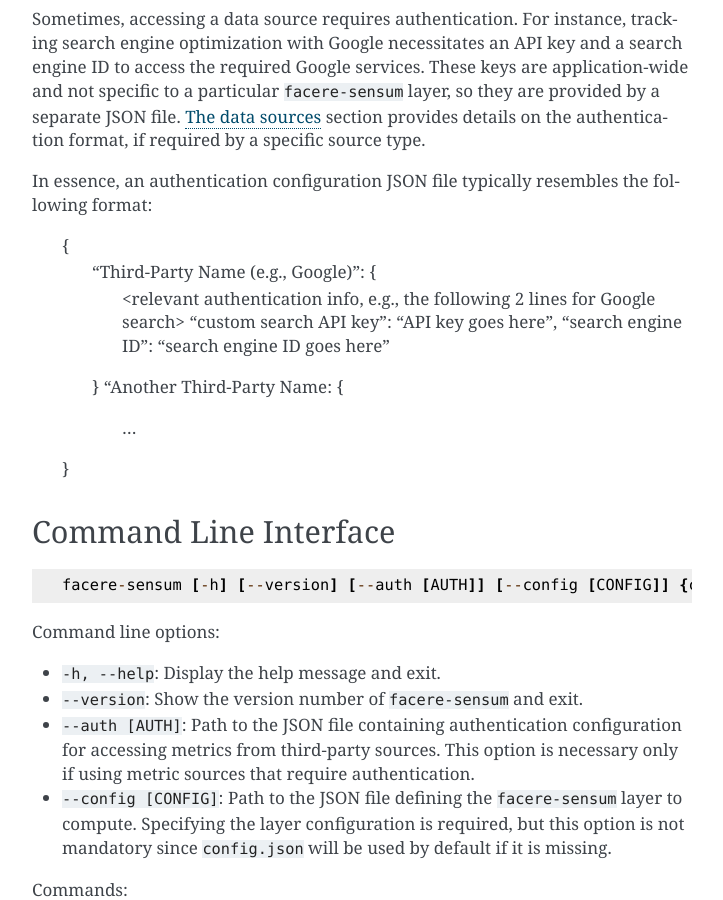
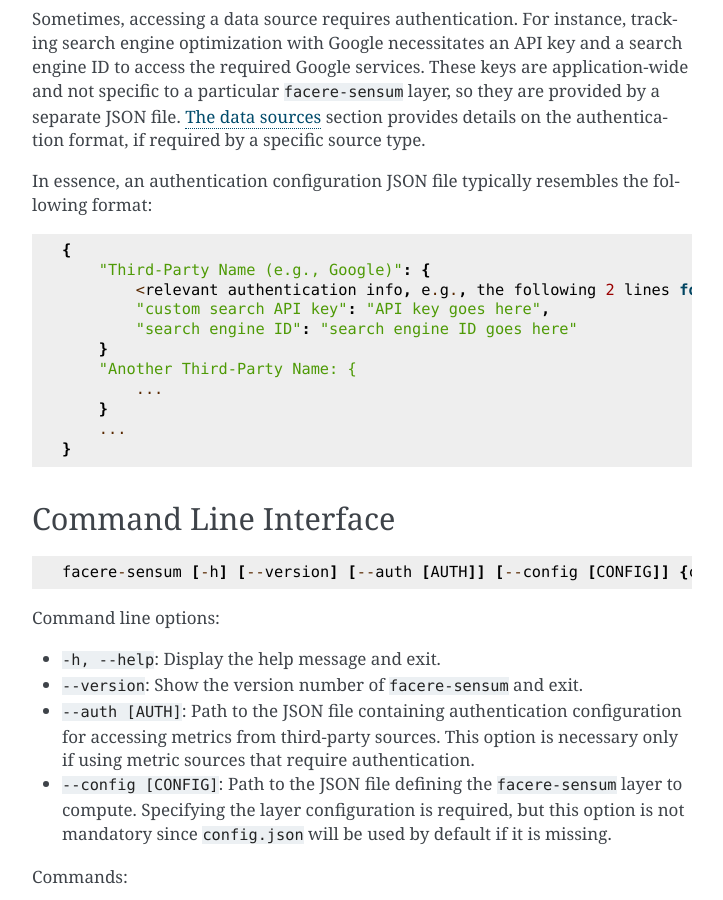
Before and after one commit to lunarserge/facere-sensum, a Sphinx documentation site: the page built from doc/features.rst, in a window 1280 px wide and 900 px high, scrolled down 2664 px. Shown: the whole window, without its empty margins (388-1111 px from the left). Built offline with Sphinx 7.4.7, drawn with Linux system fonts in a browser that asks for light colours.

Commit message:
small bug fix for markup to match what it was

```diff
--- a/doc/features.rst
+++ b/doc/features.rst
@@ -69,7 +69,7 @@ Authentication for Sourcing Metrics from Third Parties
 
 Sometimes, accessing a data source requires authentication. For instance, tracking search engine optimization with Google necessitates an API key and a search engine ID to access the required Google services. These keys are application-wide and not specific to a particular ``facere-sensum`` layer, so they are provided by a separate JSON file. :doc:`The data sources <sources>` section provides details on the authentication format, if required by a specific source type.
 
-In essence, an authentication configuration JSON file typically resembles the following format:
+In essence, an authentication configuration JSON file typically resembles the following format::
 
     {
         "Third-Party Name (e.g., Google)": {
```
